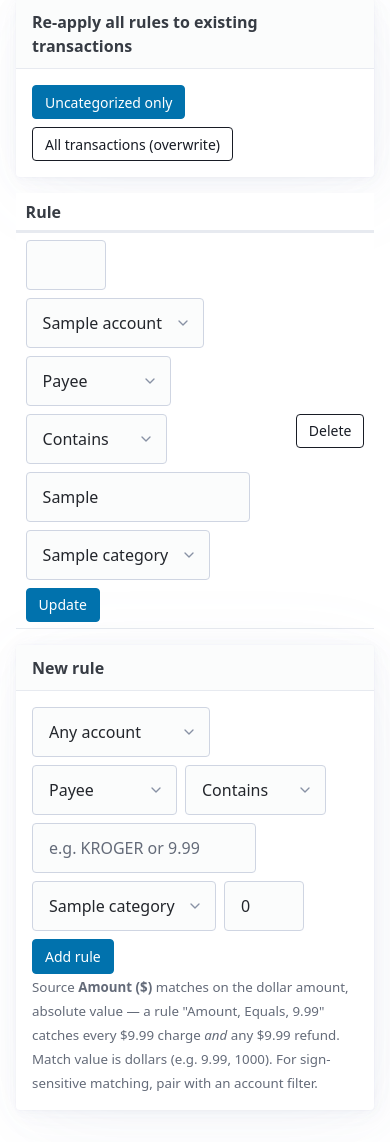
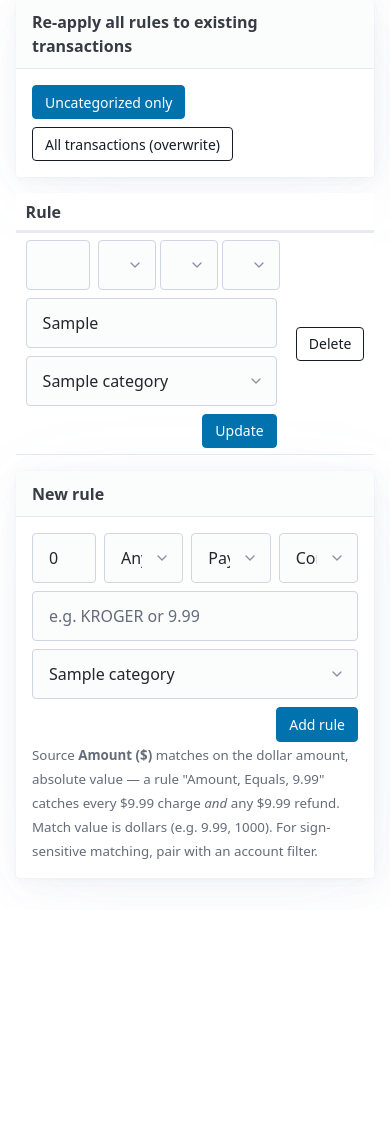
Before and after one commit to benkillski/budget-tracker, a FastAPI app: template app/templates/rules.html in a window 390 px wide; the page is wider, and only the part inside the window is pictured. Shown: the part 237-1379 px from the top of that part. After the commit the page ends 1119 px from the top of that part, so only its background shows below. Run offline with FastAPI, Linux system fonts and the light colour scheme; the template is opened without the code that fills it: most values are stand-ins (such as "Sample title", 1, 10 or a date in 2020); parts of the project's set-up code (start-up, migrations or seed data) failed here and were passed over; some libraries are stand-ins or nearby versions.

Commit message:
feat(ui): mobile-tidy transactions + predictable rules form wrapping
- /transactions: Account column marked .hide-mobile and hidden below
  720px, so the Payee / Amount / Category / +rule columns fit without
  horizontal scroll on narrow screens. The Account dropdown filter at
  the top still provides per-account context.
- /rules: edit forms switched from flex-wrap to CSS grid with explicit
  7-column layout on wide screens, collapsing to a 4-column (priority +
  3 configurable) at <900px with match_value, category_id, and the
  Update button spanning full width on each wrap row.
- Added matching .rule-form class to the New rule form, with priority
  moved to the front to match the edit layout.

Co-Authored-By: Claude Opus 4.7 <noreply@anthropic.com>

```diff
--- a/app/templates/base.html
+++ b/app/templates/base.html
@@ -59,6 +59,28 @@
         /* Transactions table — keep rows compact */
         table.compact th, table.compact td { padding: 0.4rem 0.6rem; }
         table.compact small { color: var(--pico-muted-color); }
+        /* Hide marked columns on narrow screens to avoid horizontal scroll. */
+        @media (max-width: 720px) {
+            .hide-mobile { display: none; }
+        }
+
+        /* Rules edit form — grid layout wraps more predictably than flex. */
+        .rule-form {
+            display: grid;
+            grid-template-columns: 4rem minmax(0, 1fr) 7rem 8rem minmax(0, 1.5fr) minmax(0, 1.3fr) auto;
+            gap: 0.5rem;
+            align-items: center;
+            margin: 0;
+        }
+        .rule-form input, .rule-form select, .rule-form button { width: 100%; margin: 0; }
+        .rule-form input[type="number"] { max-width: none; }
+        .rule-form button { padding: 0.35rem 0.75rem; font-size: 0.875rem; width: auto; }
+        @media (max-width: 900px) {
+            .rule-form { grid-template-columns: 4rem repeat(3, minmax(0, 1fr)); }
+            .rule-form input[name="match_value"],
+            .rule-form select[name="category_id"] { grid-column: 1 / -1; }
+            .rule-form button { grid-column: 1 / -1; justify-self: end; }
+        }
 
         /* Nested budgets on dashboard */
         .budget-group { margin-bottom: 1rem; }
--- a/app/templates/partials/transaction_row.html
+++ b/app/templates/partials/transaction_row.html
@@ -5,7 +5,7 @@
         <br><small style="color:#d97706">pending</small>
         {% endif %}
     </td>
-    <td>
+    <td class="hide-mobile">
         {% set account = accounts_by_id.get(transaction.account_id) if accounts_by_id else None %}
         {{ account.name if account else "—" }}
     </td>
--- a/app/templates/rules.html
+++ b/app/templates/rules.html
@@ -27,7 +27,7 @@
 {% for rule in rules %}
 <tr>
     <td>
-        <form method="post" action="/rules/{{ rule.id }}" class="inline-form">
+        <form method="post" action="/rules/{{ rule.id }}" class="rule-form">
             <input name="priority" type="number" value="{{ rule.priority }}" title="Priority">
             <select name="account_id">
                 <option value="">Any account</option>
@@ -75,7 +75,8 @@
 
 <article>
     <header><strong>New rule</strong></header>
-    <form method="post" action="/rules" class="inline-form">
+    <form method="post" action="/rules" class="rule-form">
+        <input name="priority" type="number" value="0" title="Priority">
         <select name="account_id">
             <option value="">Any account</option>
             {% for account in accounts %}
@@ -101,7 +102,6 @@
             <option value="{{ category.id }}">{{ category.name }}</option>
             {% endfor %}
         </select>
-        <input name="priority" type="number" value="0" title="Priority">
         <button type="submit">Add rule</button>
     </form>
     <small class="muted">
--- a/app/templates/transactions.html
+++ b/app/templates/transactions.html
@@ -37,7 +37,7 @@
 <table class="compact striped">
     <thead><tr>
         <th>Posted</th>
-        <th>Account</th>
+        <th class="hide-mobile">Account</th>
         <th>Payee</th>
         <th>Amount</th>
         <th>Category</th>
```
Also changed, not shown: tests/test_transactions_router.py (+1 -1 lines).
